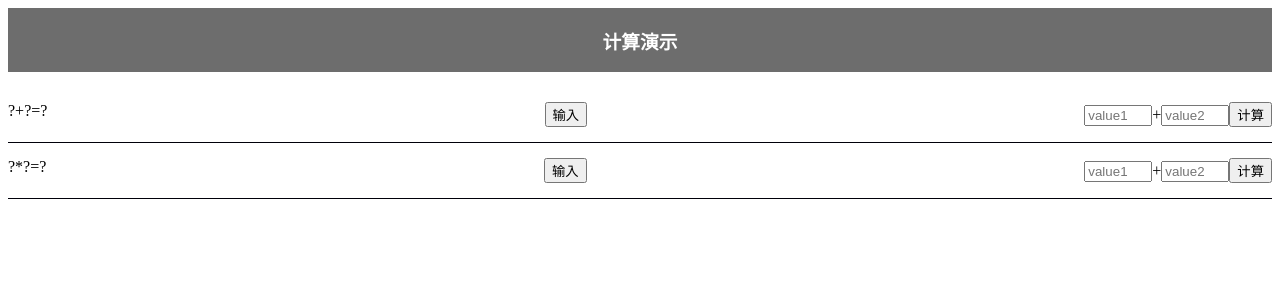
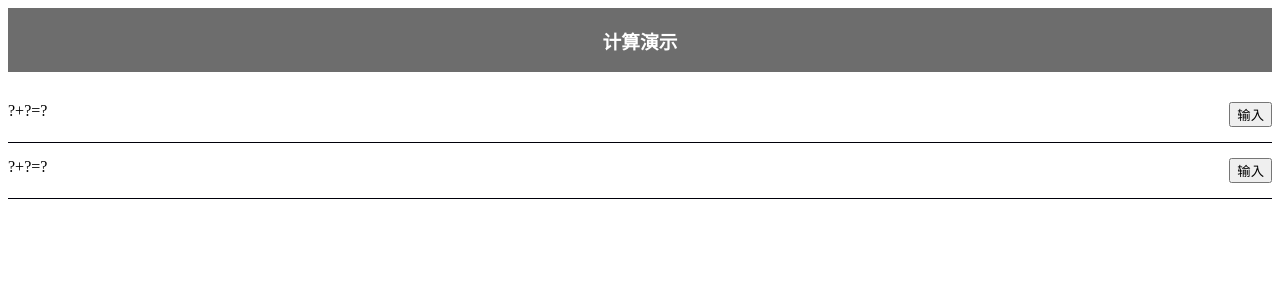
Before and after one commit to jasonLiu001/vue-pwa, a Vue app: page /About in a window 1280 px wide. Shown: the top 300 px of the page. Built offline with nearby package versions, Linux system fonts and the light colour scheme; the HTML template or start-up script is replaced by a standard one.

Commit message:
通过事件显示或者隐藏子组件

```diff
--- a/src/components/home/Calculate.vue
+++ b/src/components/home/Calculate.vue
@@ -1,15 +1,24 @@
 <template>
-  <div>
+  <div v-if="isShowInputGroup">
     <input class="inputValue" type="text" placeholder="value1"/>
     <span>+</span>
     <input class="inputValue" type="text" placeholder="value2"/>
-    <input type="button" value="计算"/>
+    <input type="button" v-on:click="doCalculate" value="计算"/>
   </div>
 </template>
 
 <script>
   export default {
-    name: "calculateComponent"
+    name: "calculateComponent",
+    props: {
+      isShowInputGroup: Boolean
+    },
+    methods: {
+      doCalculate(evt) {
+        // 计算完成后，隐藏自身
+        this.$emit('showCalculate', false)
+      }
+    }
   }
 </script>
 
--- a/src/pages/Home.vue
+++ b/src/pages/Home.vue
@@ -5,16 +5,18 @@
       <div>
         <span>?</span>+<span>?</span>=<span>?</span>
       </div>
-      <input class="btnInput" type="button" value="输入"></input>
-      <calculate-component></calculate-component>
+      <input class="btnInput" type="button" v-on:click="showInputGroup" value="输入"></input>
+      <calculate-component v-on:showCalculate="showCalculate"
+                           v-bind:isShowInputGroup="isShowInputGroup"></calculate-component>
     </div>
 
     <div class="row">
       <div>
-        <span>?</span>*<span>?</span>=<span>?</span>
+        <span>?</span>+<span>?</span>=<span>?</span>
       </div>
-      <input class="btnInput" type="button" value="输入"></input>
-      <calculate-component></calculate-component>
+      <input class="btnInput" v-on:click="showInputGroup" type="button" value="输入"></input>
+      <calculate-component v-on:showCalculate="showCalculate"
+                           v-bind:isShowInputGroup="isShowInputGroup"></calculate-component>
     </div>
 
   </div>
@@ -27,6 +29,20 @@
     name: "homePage",
     components: {
       CalculateComponent
+    },
+    data: function () {
+      return {
+        isShowInputGroup: false
+      }
+    },
+    methods: {
+      showInputGroup(evt) {
+        this.isShowInputGroup = true
+      },
+      // 监听子组件的`showCalculate`事件
+      showCalculate(isShowCalculate) {
+        this.isShowInputGroup = isShowCalculate
+      }
     }
   }
 </script>
```
